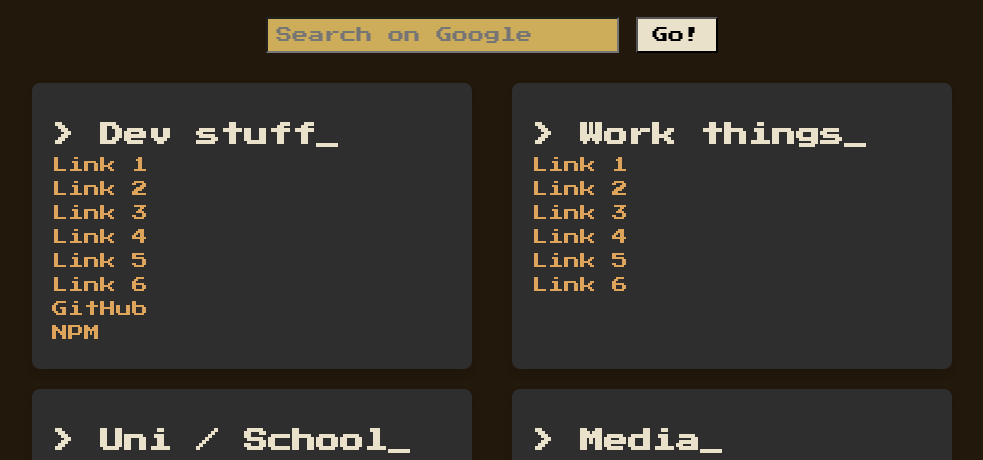
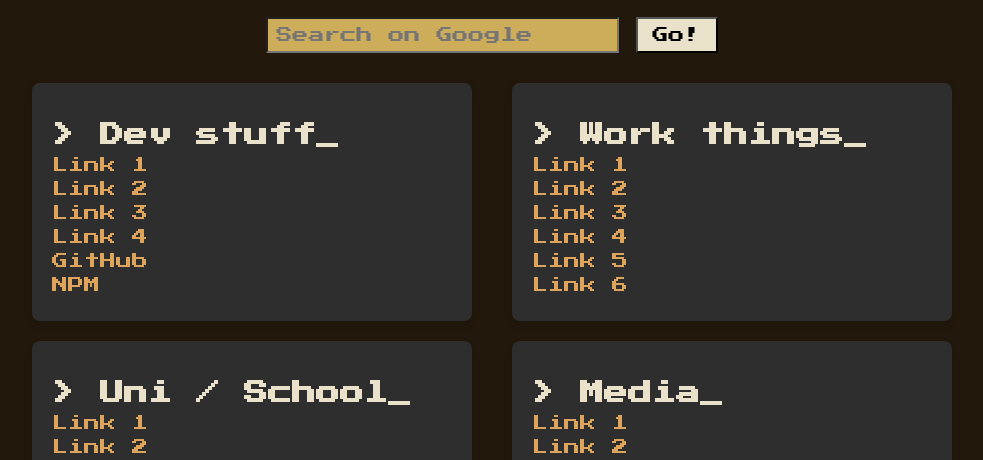
Before and after one commit to 3liasP/homepage, a plain HTML site: page index.html in a window 1280 px wide. Shown: the part 325-785 px from the top of the page, without its empty margins (148-1131 px from the left). Drawn offline with Linux system fonts and the light colour scheme.

Commit message:
added links

```diff
--- a/index.html
+++ b/index.html
@@ -27,8 +27,6 @@
                     <a href="#">Link 2</a>
                     <a href="#">Link 3</a>
                     <a href="#">Link 4</a>
-                    <a href="#">Link 5</a>
-                    <a href="#">Link 6</a>
                     <a href="https://github.com/">GitHub</a>
                     <a href="https://www.npmjs.com/">NPM</a>
                 </div>
@@ -52,6 +50,8 @@
                 </div>
                 <div class="card">
                     <h2 class="card-title">> Media</h2>
+                    <a href="#">Link 1</a>
+                    <a href="#">Link 2</a>
                     <a href="https://www.radio-browser.info/">Radio Browser</a>
                     <a href="youtube.com">YouTube</a>
                     <a href="plaza.one">Nightwave Plaza</a>
```
